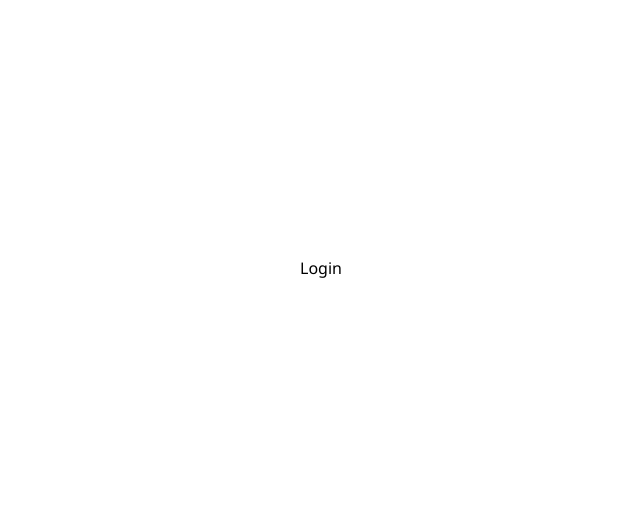
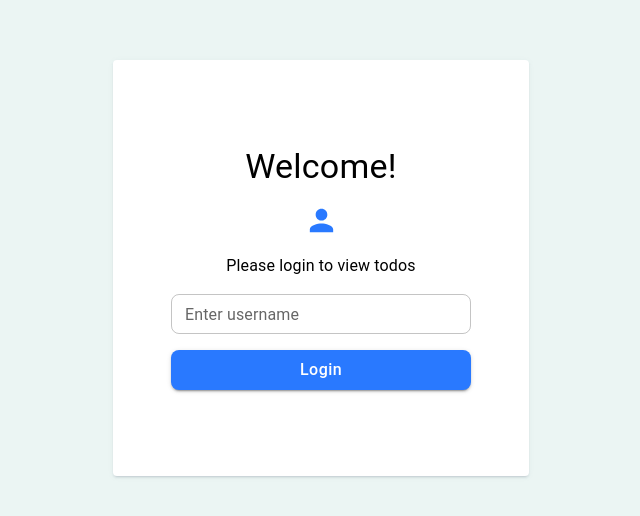
Before and after one commit to umutertakus/todo-app, a React (Create React App) app: page / in a window 1280 px wide. Shown: the part 132-648 px from the top of the page, without its empty margins (319-959 px from the left). Built offline with nearby package versions, Linux system fonts and the light colour scheme.

Commit message:
Add CSS and functions to Login Page

```diff
--- a/package.json
+++ b/package.json
@@ -5,6 +5,7 @@
   "dependencies": {
     "@emotion/react": "^11.10.4",
     "@emotion/styled": "^11.10.4",
+    "@mui/icons-material": "^5.10.3",
     "@mui/material": "^5.10.4",
     "@testing-library/jest-dom": "^5.16.5",
     "@testing-library/react": "^13.4.0",
--- a/src/App.js
+++ b/src/App.js
@@ -1,6 +1,7 @@
 import { ThemeProvider } from "@emotion/react";
 import { Routes, Route, Navigate } from "react-router-dom";
 import Login from "./pages/Login";
+import TodoList from "./pages/TodoList";
 import theme from "./theme";
 
 function App() {
@@ -8,6 +9,7 @@ function App() {
     <ThemeProvider theme={theme}>
       <Routes>
         <Route path="/" element={<Login />} />
+        <Route path="/dashboard" element={<TodoList />} />
       </Routes>
     </ThemeProvider>
   );
--- a/src/pages/Login.js
+++ b/src/pages/Login.js
@@ -1,11 +1,80 @@
 import styled from "@emotion/styled";
-import { Box } from "@mui/material";
-import React from "react";
+import { Box, Button, Stack, TextField, Typography } from "@mui/material";
+import PersonIcon from "@mui/icons-material/Person";
+import { useState } from "react";
+import { useNavigate } from "react-router-dom";
 
 const Login = () => {
+  const navigate = useNavigate();
+
+  const [loginInfo, setLoginInfo] = useState({
+    username: "",
+    isShowErrorMessage: false,
+  });
+
+  const handleLoginInfoChange = (event) => {
+    setLoginInfo({
+      ...loginInfo,
+      [event.target.name]: event.target.value,
+    });
+  };
+
+  const showErrorMessage = () => {
+    return (
+      loginInfo.isShowErrorMessage && "Username must be at least 3 characters"
+    );
+  };
+
+  const handleLogin = () => {
+    if (loginInfo.username.length < 3) {
+      setLoginInfo({
+        ...loginInfo,
+        isShowErrorMessage: true,
+      });
+    } else {
+      navigate("/dashboard");
+    }
+  };
+
+  const handleKeyDownLogin = (event) => {
+    if (event.key === "Enter") {
+      handleLogin();
+    }
+  };
+
+  console.log(loginInfo);
   return (
     <Wrapper>
-      <div>Login</div>
+      <LoginCard>
+        <Stack
+          display="flex"
+          justifyContent="center"
+          alignItems="center"
+          flexDirection="column"
+          spacing={2}
+        >
+          <Typography variant="h4">Welcome!</Typography>
+          <PersonIcon color="secondary" fontSize="large" />
+          <Typography variant="body1">Please login to view todos</Typography>
+          <LoginTextField
+            name="username"
+            variant="outlined"
+            size="small"
+            label="Enter username"
+            value={loginInfo.username}
+            onChange={handleLoginInfoChange}
+            onKeyDown={handleKeyDownLogin}
+            helperText={showErrorMessage()}
+          />
+          <LoginButton
+            variant="contained"
+            color="secondary"
+            onClick={handleLogin}
+          >
+            Login
+          </LoginButton>
+        </Stack>
+      </LoginCard>
     </Wrapper>
   );
 };
@@ -18,4 +87,29 @@ const Wrapper = styled(Box)(() => ({
   display: "flex",
   justifyContent: "center",
   alignItems: "center",
+  backgroundColor: "#ebf5f3",
+  "& .MuiFormHelperText-root": {
+    color: "red",
+  },
 }));
+
+const LoginCard = styled(Box)(() => ({
+  boxShadow:
+    "rgb(145 158 171 / 20%) 0px 3px 1px -2px, rgb(145 158 171 / 14%) 0px 2px 2px 0px, rgb(145 158 171 / 12%) 0px 1px 5px 0px",
+  backgroundColor: "white",
+  display: "flex",
+  justifyContent: "center",
+  alignItems: "center",
+  height: "400px",
+  width: "400px",
+  borderRadius: "4px",
+  padding: "8px",
+}));
+
+const LoginTextField = styled(TextField)(() => ({
+  width: "300px",
+}));
+
+const LoginButton = styled(Button)(() => ({
+  width: "300px",
+}));
--- /dev/null
+++ b/src/pages/TodoList.js
@@ -0,0 +1,9 @@
+import React from 'react'
+
+const TodoList = () => {
+  return (
+    <div>TodoList</div>
+  )
+}
+
+export default TodoList
--- a/src/theme.js
+++ b/src/theme.js
@@ -1,4 +1,5 @@
 import { createTheme } from "@mui/material";
+import { blue } from "@mui/material/colors";
 
 const theme = createTheme({
   typography: {
@@ -7,7 +8,9 @@ const theme = createTheme({
       fontSize: "16px",
     },
   },
-  palette: {},
+  palette: {
+    secondary: blue,
+  },
   components: {
     MuiButton: {
       styleOverrides: {
```
Also changed, not shown: 1 other file (tests, documents, lock files or other folders).
